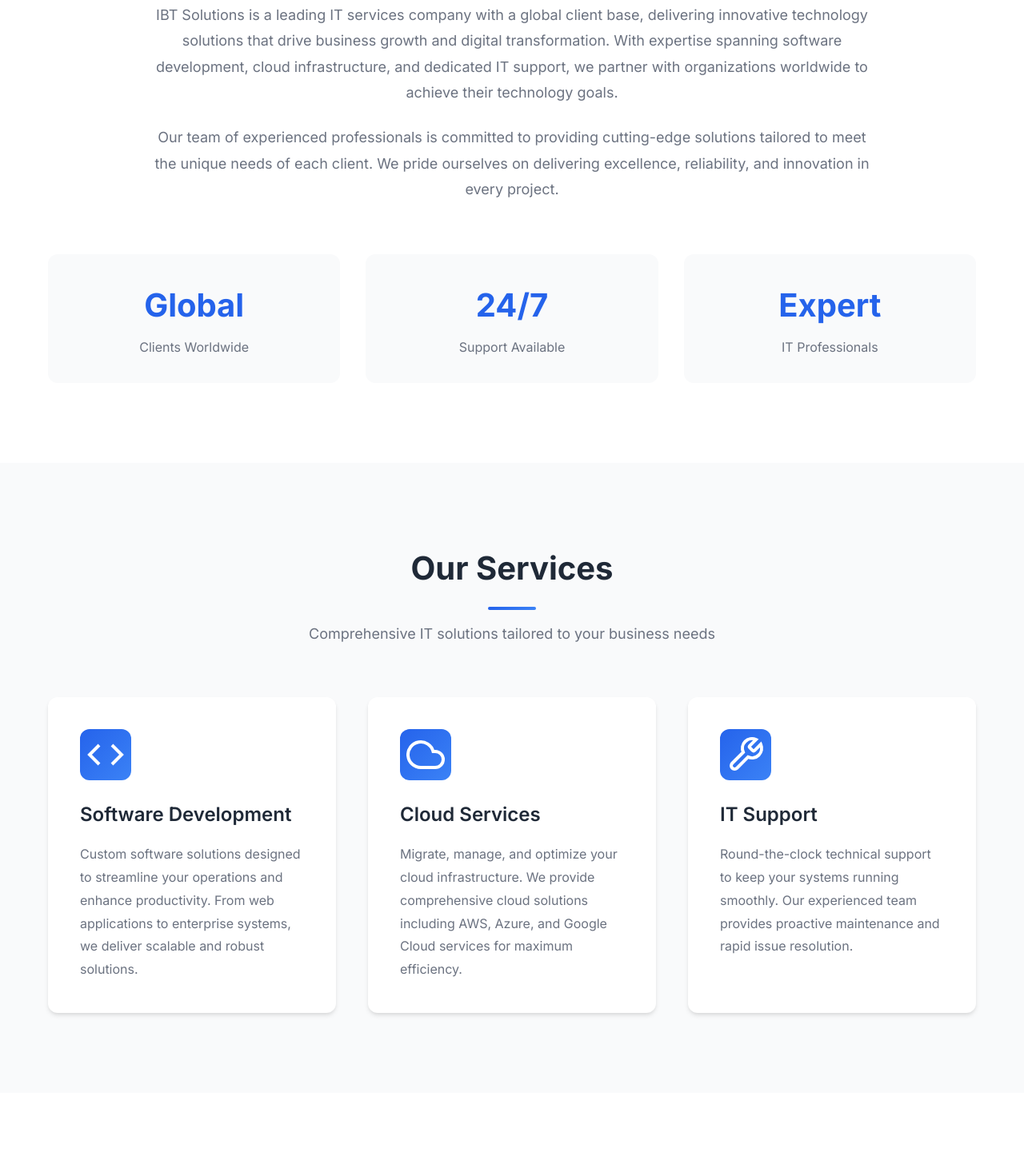
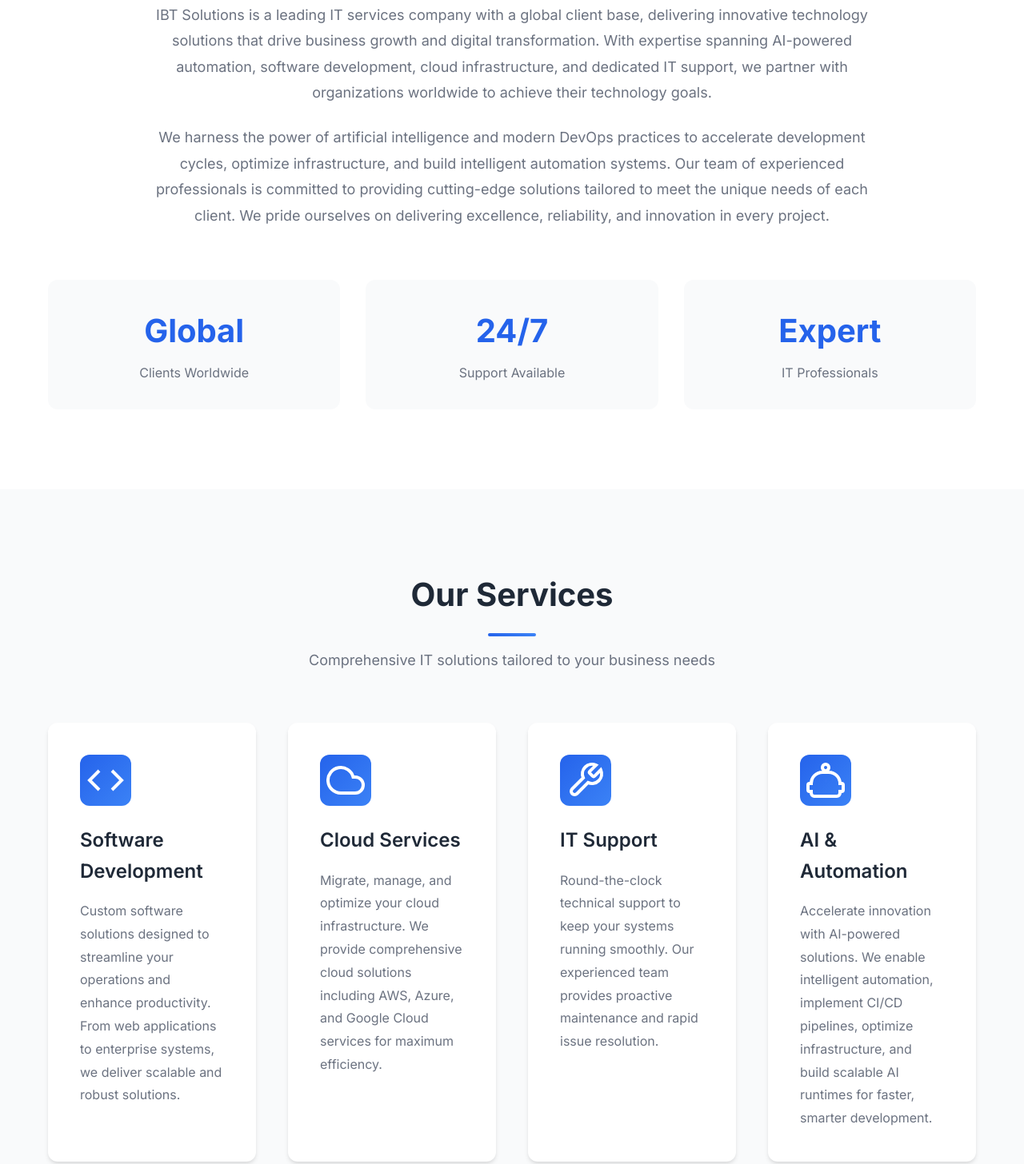
Before and after one commit to Rambabu-Kokkiligadda/ibtsolutions-website, a plain HTML site: page index.html in a window 1280 px wide. Shown: the part 874-2330 px from the top of the page at 80% size. Drawn offline with Linux system fonts and the light colour scheme.

Commit message:
Add AI & Automation service: new service card, updated hero/about/footer sections, enhanced SEO meta tags, and improved responsive grid layout (2x2 on medium screens, 4 on large)

```diff
--- a/css/style.css
+++ b/css/style.css
@@ -283,9 +283,16 @@ body {
 
 .services-grid {
     display: grid;
-    grid-template-columns: repeat(auto-fit, minmax(300px, 1fr));
+    grid-template-columns: repeat(2, 1fr);
     gap: 2.5rem;
 }
+
+@media (min-width: 1200px) {
+    .services-grid {
+        grid-template-columns: repeat(4, 1fr);
+    }
+}
+
 
 .service-card {
     background-color: var(--bg-white);
@@ -526,10 +533,6 @@ body {
         grid-template-columns: 1fr;
     }
 
-    .services-grid {
-        grid-template-columns: 1fr;
-    }
-
     .footer-content {
         grid-template-columns: 1fr;
         gap: 2rem;
--- a/index.html
+++ b/index.html
@@ -3,8 +3,8 @@
 <head>
     <meta charset="UTF-8">
     <meta name="viewport" content="width=device-width, initial-scale=1.0">
-    <meta name="description" content="IBT Solutions - Global IT Services Company providing Software Development, Support, and Cloud Services">
-    <meta name="keywords" content="IT Services, Software Development, Cloud Services, IT Support">
+    <meta name="description" content="IBT Solutions - Global IT Services Company providing AI & Automation, Software Development, Cloud Services, and 24/7 IT Support">
+    <meta name="keywords" content="IT Services, AI Solutions, Automation, CI/CD, Software Development, Cloud Services, IT Support, DevOps">
     <title>IBT Solutions - Global IT Services Company</title>
     <link rel="stylesheet" href="css/style.css">
     <link rel="preconnect" href="https://fonts.googleapis.com">
@@ -38,8 +38,8 @@
     <section id="home" class="hero">
         <div class="container">
             <div class="hero-content">
-                <h2 class="hero-title">Transforming Businesses Through Technology</h2>
-                <p class="hero-subtitle">Global IT solutions provider specializing in software development, cloud services, and comprehensive IT support</p>
+                <h2 class="hero-title">Transforming Businesses Through Technology & AI</h2>
+                <p class="hero-subtitle">Global IT solutions provider specializing in software development, AI-powered automation, cloud services, and comprehensive IT support</p>
                 <div class="hero-buttons">
                     <a href="#services" class="btn btn-primary">Our Services</a>
                     <a href="#contact" class="btn btn-secondary">Get in Touch</a>
@@ -58,12 +58,14 @@
             <div class="about-content">
                 <p class="about-text">
                     IBT Solutions is a leading IT services company with a global client base, delivering innovative technology solutions
-                    that drive business growth and digital transformation. With expertise spanning software development, cloud infrastructure,
-                    and dedicated IT support, we partner with organizations worldwide to achieve their technology goals.
+                    that drive business growth and digital transformation. With expertise spanning AI-powered automation, software development,
+                    cloud infrastructure, and dedicated IT support, we partner with organizations worldwide to achieve their technology goals.
                 </p>
                 <p class="about-text">
-                    Our team of experienced professionals is committed to providing cutting-edge solutions tailored to meet the unique
-                    needs of each client. We pride ourselves on delivering excellence, reliability, and innovation in every project.
+                    We harness the power of artificial intelligence and modern DevOps practices to accelerate development cycles,
+                    optimize infrastructure, and build intelligent automation systems. Our team of experienced professionals is committed
+                    to providing cutting-edge solutions tailored to meet the unique needs of each client. We pride ourselves on
+                    delivering excellence, reliability, and innovation in every project.
                 </p>
             </div>
             <div class="stats">
@@ -119,6 +121,18 @@
                     </div>
                     <h3>IT Support</h3>
                     <p>Round-the-clock technical support to keep your systems running smoothly. Our experienced team provides proactive maintenance and rapid issue resolution.</p>
+                </div>
+                <div class="service-card">
+                    <div class="service-icon">
+                        <svg width="48" height="48" viewBox="0 0 24 24" fill="none" stroke="currentColor" stroke-width="2">
+                            <path d="M12 2a2 2 0 0 1 2 2c0 .74-.4 1.39-1 1.73V7h1a7 7 0 0 1 7 7h1a1 1 0 0 1 1 1v3a1 1 0 0 1-1 1h-1v1a2 2 0 0 1-2 2H5a2 2 0 0 1-2-2v-1H2a1 1 0 0 1-1-1v-3a1 1 0 0 1 1-1h1a7 7 0 0 1 7-7h1V5.73c-.6-.34-1-.99-1-1.73a2 2 0 0 1 2-2z"></path>
+                            <path d="M12 12h.01"></path>
+                            <path d="M16 12h.01"></path>
+                            <path d="M8 12h.01"></path>
+                        </svg>
+                    </div>
+                    <h3>AI & Automation</h3>
+                    <p>Accelerate innovation with AI-powered solutions. We enable intelligent automation, implement CI/CD pipelines, optimize infrastructure, and build scalable AI runtimes for faster, smarter development.</p>
                 </div>
             </div>
         </div>
@@ -189,7 +203,7 @@
             <div class="footer-content">
                 <div class="footer-section">
                     <h3>IBT Solutions</h3>
-                    <p>Transforming businesses through innovative IT solutions</p>
+                    <p>Your trusted partner in digital transformation. We deliver AI-powered automation, modern DevOps practices, and comprehensive IT solutions to help businesses innovate faster and operate smarter in the digital age.</p>
                 </div>
                 <div class="footer-section">
                     <h4>Quick Links</h4>
@@ -206,6 +220,7 @@
                         <li><a href="#services">Software Development</a></li>
                         <li><a href="#services">Cloud Services</a></li>
                         <li><a href="#services">IT Support</a></li>
+                        <li><a href="#services">AI & Automation</a></li>
                     </ul>
                 </div>
             </div>
```
